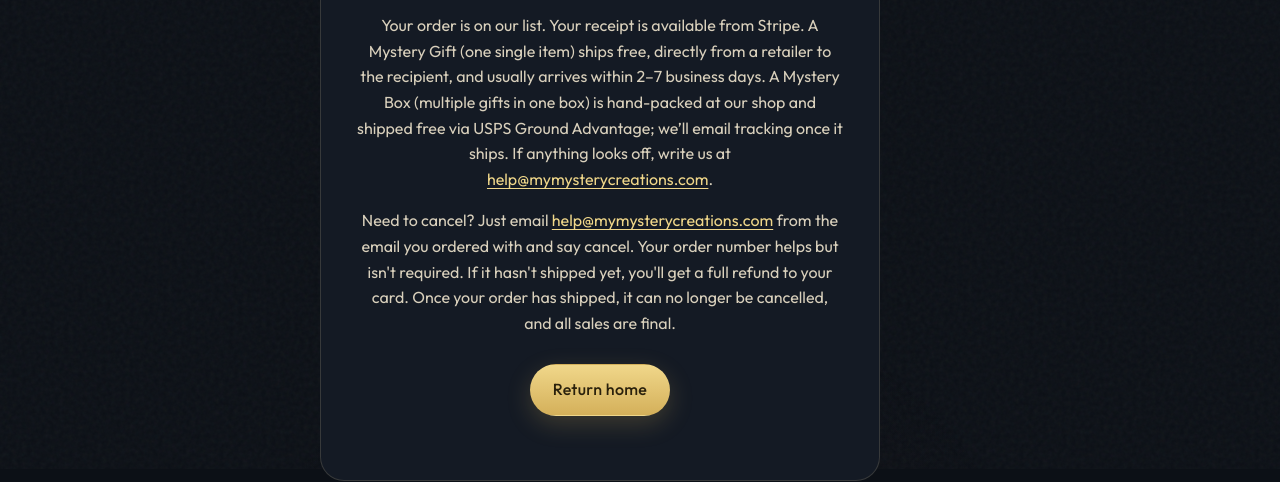
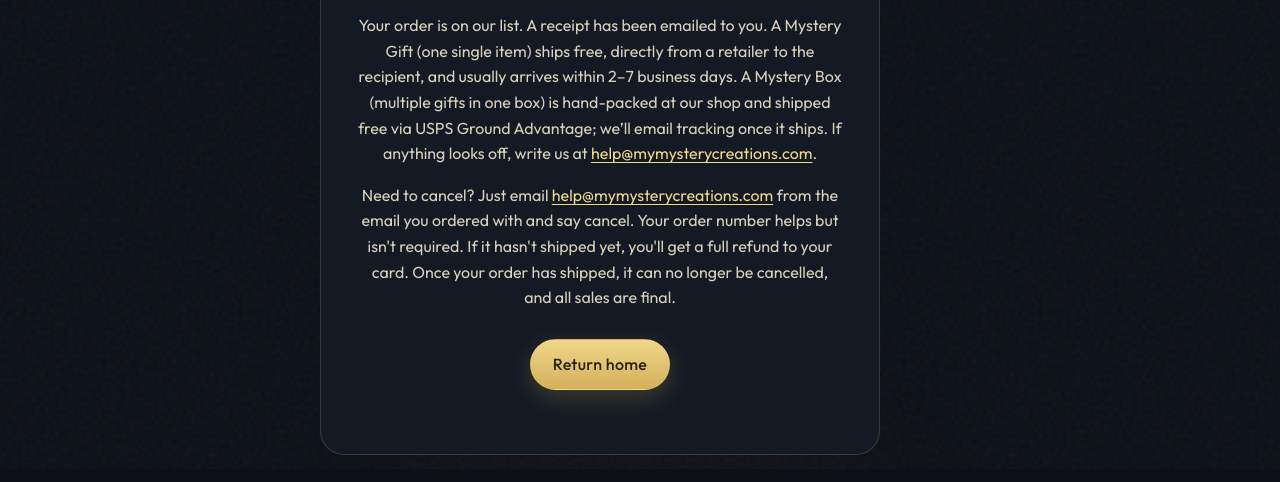
Before and after one commit to OffWorldMechanic/Mystery-Creations, a plain HTML site: page success.html in a window 1280 px wide. Shown: the part 331-813 px from the top of the page. Drawn offline with Linux system fonts and the light colour scheme.

Commit message:
v13.1: receipt wording on thank-you page
Co-authored-by: OffWorldMechanic <OffWorldMechanic@users.noreply.github.com>

```diff
--- a/success.html
+++ b/success.html
@@ -45,7 +45,7 @@
       <div class="success-card">
         <p class="eyebrow" style="justify-content:center">Order received</p>
         <h1>Thank you</h1>
-        <p>Your order is on our list. Your receipt is available from Stripe. A Mystery Gift (one single item) ships free, directly from a retailer to the recipient, and usually arrives within 2–7 business days. A Mystery Box (multiple gifts in one box) is hand-packed at our shop and shipped free via USPS Ground Advantage; we’ll email tracking once it ships. If anything looks off, write us at <a data-store-email href="mailto:help@mymysterycreations.com">help@mymysterycreations.com</a>.</p>
+        <p>Your order is on our list. A receipt has been emailed to you. A Mystery Gift (one single item) ships free, directly from a retailer to the recipient, and usually arrives within 2–7 business days. A Mystery Box (multiple gifts in one box) is hand-packed at our shop and shipped free via USPS Ground Advantage; we’ll email tracking once it ships. If anything looks off, write us at <a data-store-email href="mailto:help@mymysterycreations.com">help@mymysterycreations.com</a>.</p>
         <p>Need to cancel? Just email <a data-store-email href="mailto:help@mymysterycreations.com">help@mymysterycreations.com</a> from the email you ordered with and say cancel. Your order number helps but isn't required. If it hasn't shipped yet, you'll get a full refund to your card. Once your order has shipped, it can no longer be cancelled, and all sales are final.</p>
         <p style="margin-top:28px"><a class="btn btn-gold" href="index.html">Return home</a></p>
       </div>
```
